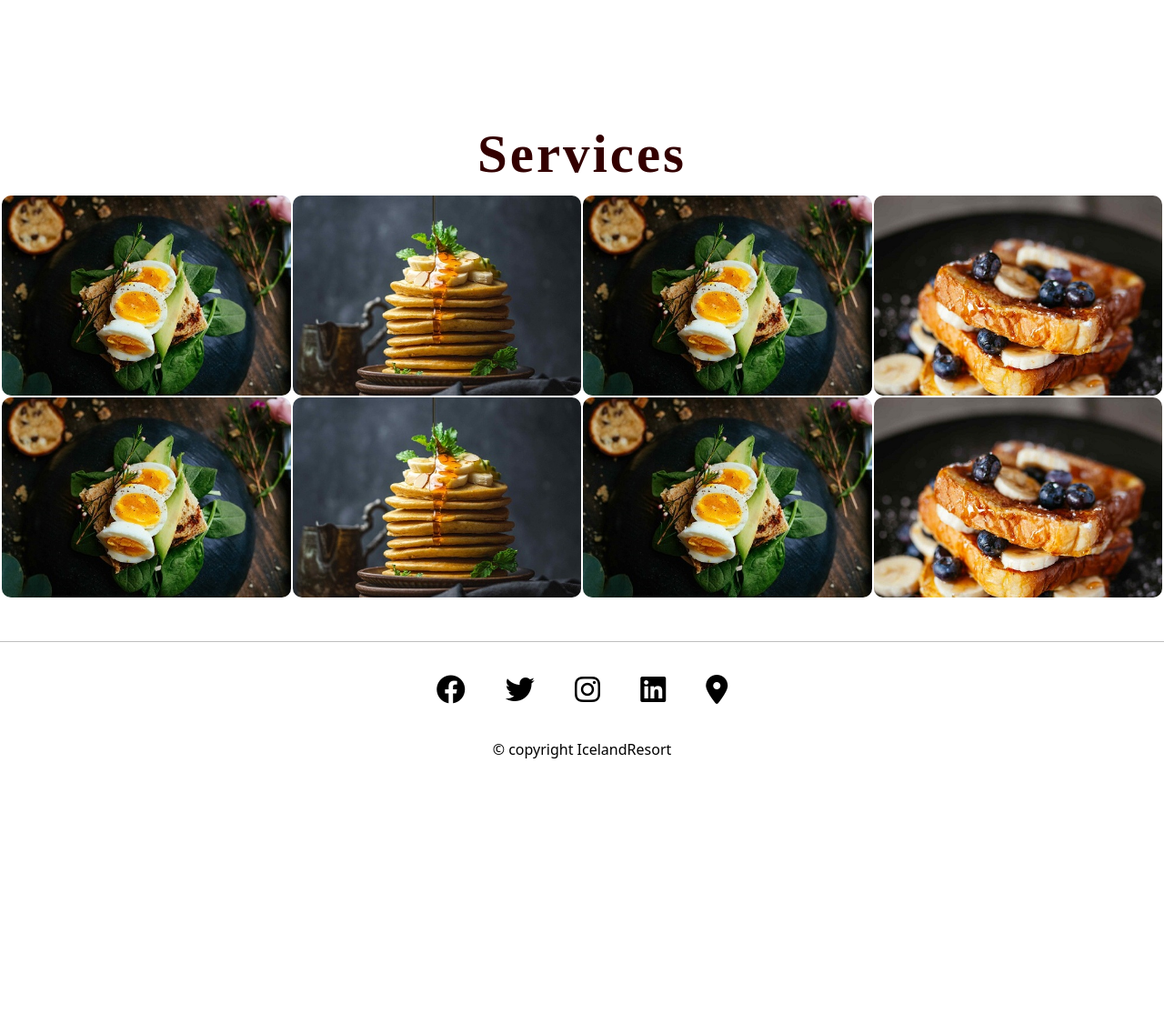
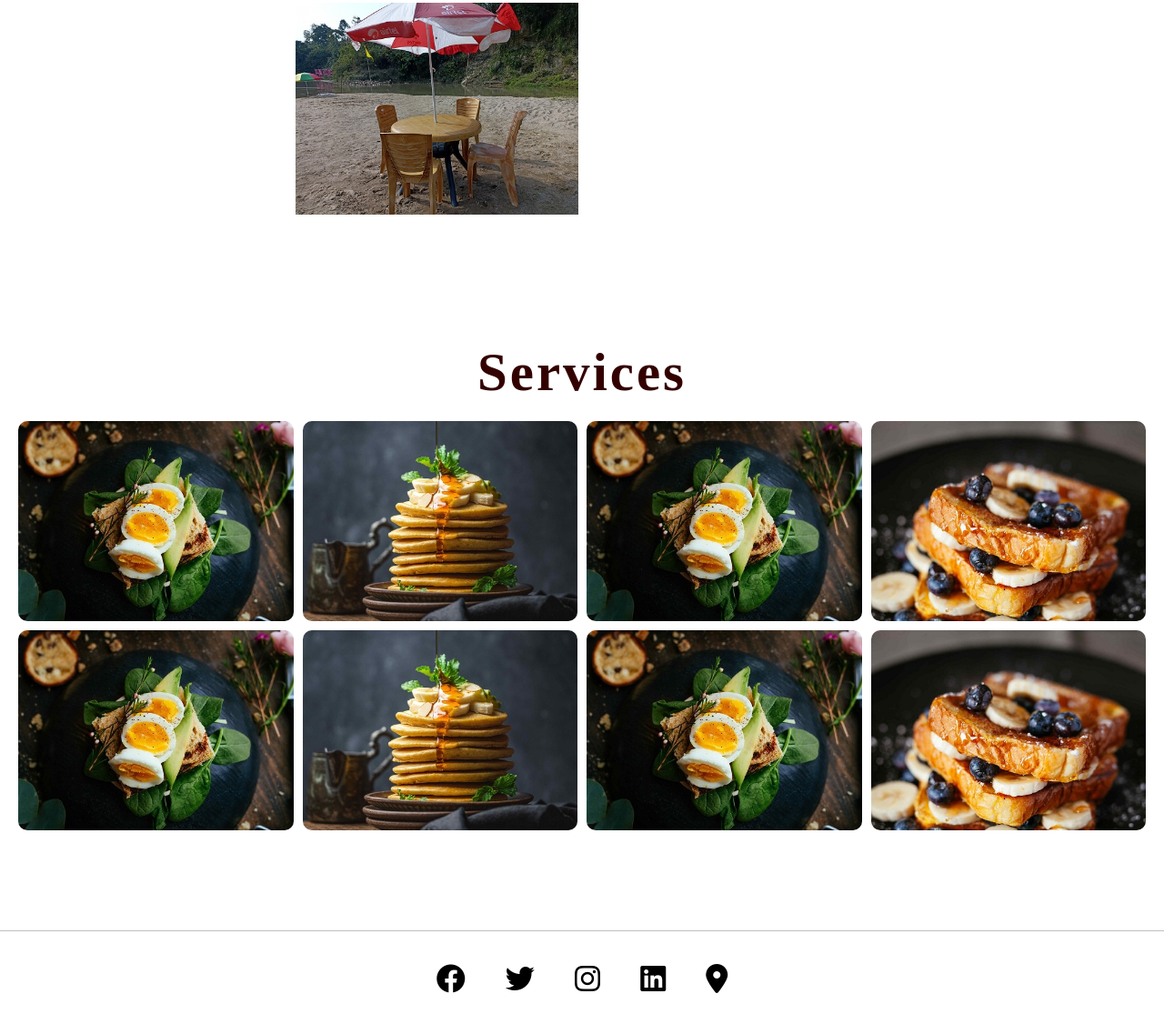
Before and after one commit to KUNALKAUSHIKBORA/Island, a plain HTML site: page index.html in a window 1280 px wide. Shown: the part 866-1981 px from the top of the page at 91% size. Before the commit the page ends 1748 px from the top, so only its background shows below. Drawn offline with nearby package versions, Linux system fonts and the light colour scheme; files whose address does not match are found by name; a web font is replaced by a local one.

Commit message:
Update style.css

```diff
--- a/style.css
+++ b/style.css
@@ -6,11 +6,13 @@
 	box-sizing: border-box;
 }
 
-
+.middle {
+  overflow-x: hidden;
+}
 
 
 .carousel-item img {
-	height: 50vh;
+	height: 80vh;
 	top: 10%;
 	width: 100%;
 	margin: auto;
@@ -117,13 +119,15 @@
 
 /* The Transformation */
 .img-hover-zoom--quick-zoom:hover img {
-  transform: scale(2);
+  transform: scale(1.2);
+  cursor: pointer;
 }
 
 .footer {
 	width: 100%;
 	text-align: center;
-	padding: 30px 0;
+	padding-top: 0;
+  padding-bottom: 0;
 	color: #000;
 	background: #fff;
 }
@@ -216,12 +220,16 @@
 /* food */
 #food {
   margin-top: 100px;
+  margin-bottom: 100px;
+  margin-left: 10px;
+  margin-right: 10px;
+  background: #ffffff;
 }
 .foodItem {
   display: grid;
   grid-template-columns: 1fr 1fr 1fr 1fr;
-  grid-gap: 2px;
-  padding: 2px;
+  grid-gap: 10px;
+  padding: 10px;
 }
 #food h1 {
   font-family: "Licorice", serif;
@@ -239,7 +247,7 @@ figure.snip1383 {
   max-height: 220px;
   width: 100%;
   color: #07090c;
-  text-align: left;
+  text-align: center;
   background-color: #ffffff;
   font-size: 16px;
   margin: 0;
```
